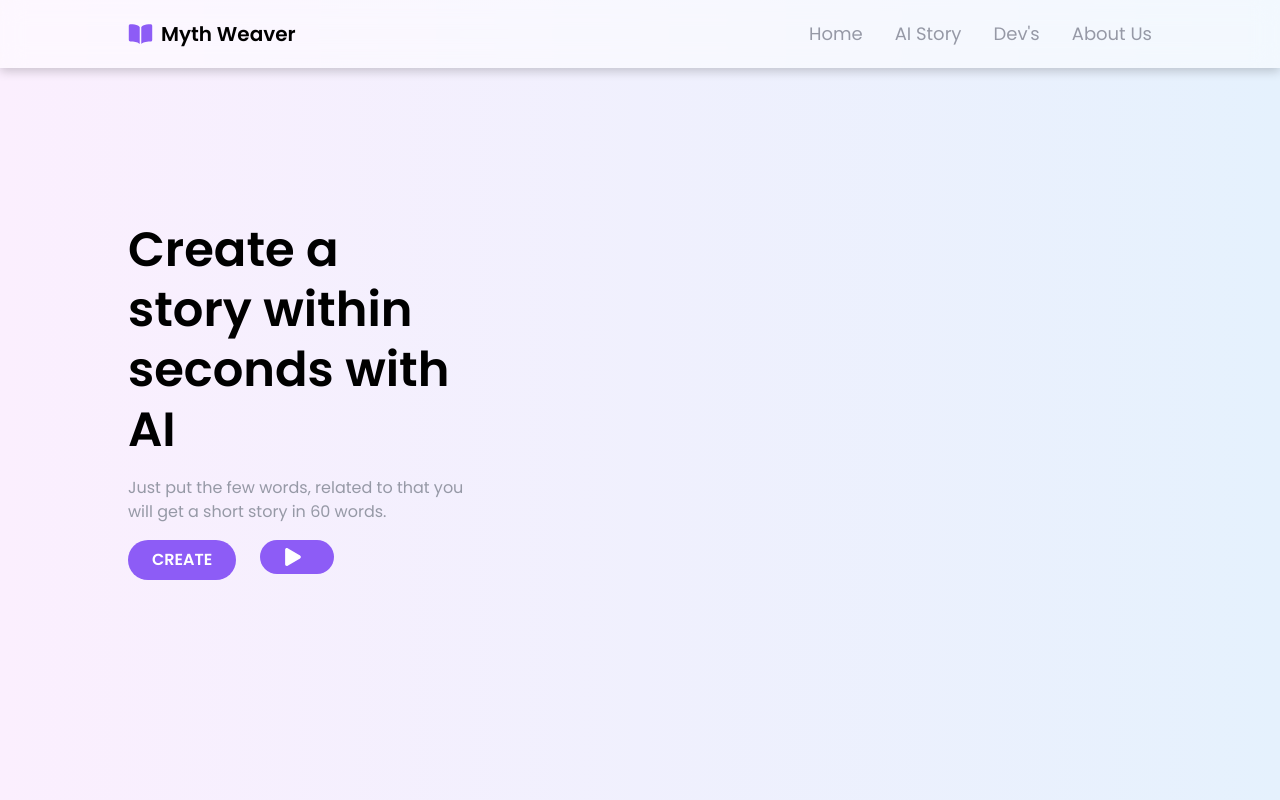
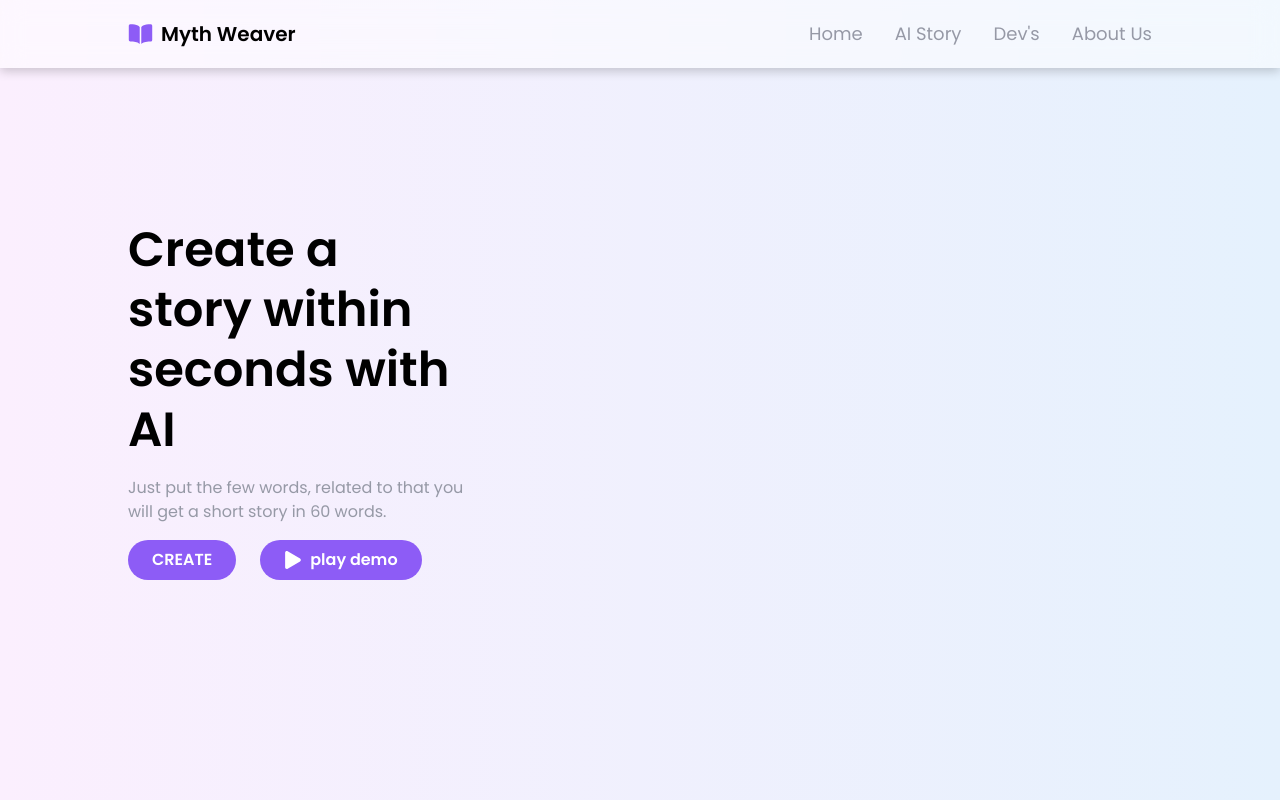
Before and after one commit to piyush130504-wq/ai_story, a React (Vite) app: page / in a window 1280 px wide. Built offline with nearby package versions, Linux system fonts and the light colour scheme.

Commit message:
Update Home.jsx

```diff
--- a/src/components/Home.jsx
+++ b/src/components/Home.jsx
@@ -25,7 +25,7 @@ const Home = () => {
           <a href="/ai-story-generator">
             <Button title="CREATE" />
           </a>
-          <PlayButton title="" onClick={handlePlayDemo} />
+          <PlayButton title="play demo" onClick={handlePlayDemo} />
         </div>
       </div>
 
```
